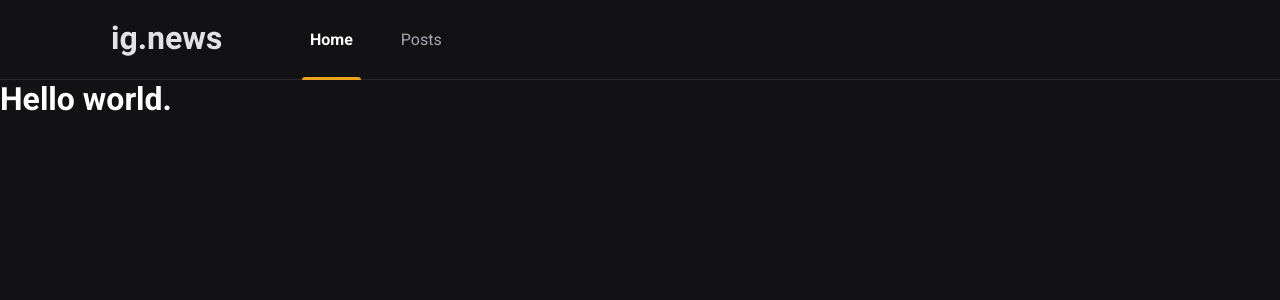
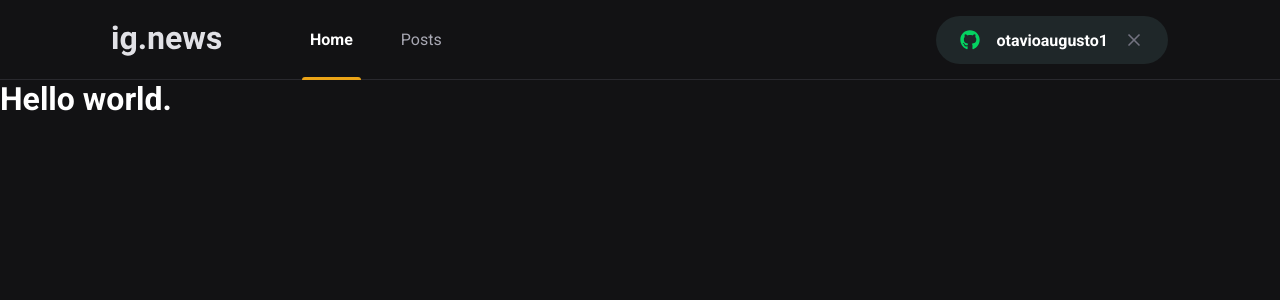
Before and after one commit to otavioaugusto1/ignite-React-Fundamentos-Nextjs-Rocketseat, a Next.js app in the folder ignews/: page / in a window 1280 px wide. Shown: the top 300 px of the page. Built offline with nearby package versions, Linux system fonts and the light colour scheme.

Commit message:
Componente SignInButton

```diff
--- a/ignews/package.json
+++ b/ignews/package.json
@@ -12,6 +12,7 @@
     "next": "11.1.2",
     "react": "17.0.2",
     "react-dom": "17.0.2",
+    "react-icons": "^4.3.1",
     "sass": "^1.42.1"
   },
   "devDependencies": {
--- a/ignews/src/components/Header/index.tsx
+++ b/ignews/src/components/Header/index.tsx
@@ -1,4 +1,5 @@
 import styles from './styles.module.scss'
+import { SignInButton } from '../SignInButton'
 
 export function Header(){
     return(
@@ -9,6 +10,7 @@
                     <a href="" className= {styles.active} >Home</a>
                     <a href="">Posts</a>
                 </nav>
+                <SignInButton />
             </div>
         </header>
     )
--- a/ignews/src/components/Header/styles.module.scss
+++ b/ignews/src/components/Header/styles.module.scss
@@ -45,5 +45,8 @@
             }
         }
     }
+    button{
+        margin-left: auto;
+    }
 
 }
--- /dev/null
+++ b/ignews/src/components/SignInButton/index.tsx
@@ -0,0 +1,23 @@
+import {FaGithub} from 'react-icons/fa'
+import {FiX} from 'react-icons/fi'
+import styles from './styles.module.scss'
+export function SignInButton(){
+    const isUserLoggedIn = true;
+    return isUserLoggedIn ? (
+        <button className = {styles.signInButton}
+        type = "button">
+            <FaGithub color = "#04d361"/>
+            otavioaugusto1
+            <FiX  color = "#737380" className = {styles.closeIcon}/>
+        </button>
+
+    ) : (
+        <button className = {styles.signInButton}
+        type = "button">
+            <FaGithub color = "#eba417"/>
+            Sign in with Github
+        </button>
+
+    )
+
+}
--- /dev/null
+++ b/ignews/src/components/SignInButton/styles.module.scss
@@ -0,0 +1,28 @@
+.signInButton{
+    height: 3rem;
+    border-radius: 3rem;
+    background: var(--gray-850);
+    border: 0;
+    padding: 0 1.5rem;
+    display: flex;
+    align-items: center;
+    justify-content: center;
+    color: var(--white);
+    font-weight: bold;
+    svg{
+        width: 20px;
+        height: 20px;
+    }
+    svg:first-child{
+        margin-right: 1rem;
+    }
+    svg.closeIcon{
+        margin-left: 1rem;
+    }
+    transition: filter 0.2s;
+    &:hover{
+        filter: brightness(0.8);
+    }
+
+
+}
--- a/ignews/src/styles/global.scss
+++ b/ignews/src/styles/global.scss
@@ -19,6 +19,7 @@
     --gray-100: #e1e1e6;
     --gray-300: #a8a8b3;
     --gray-800: #29292e;
+    --gray-850: #1f2729;
     --gray-900: #121214;
     --cyan-500: #61dafb;
     --yellow-500: #eba417;
```
Also changed, not shown: 1 other file (tests, documents, lock files or other folders).
